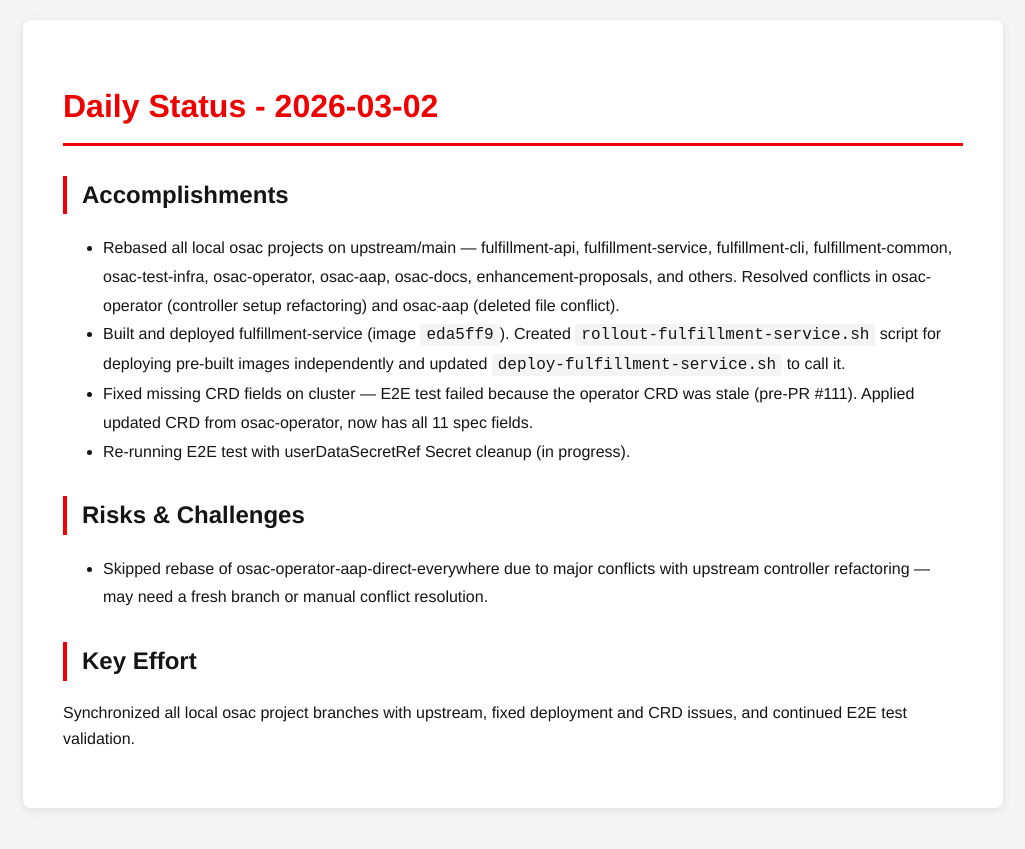
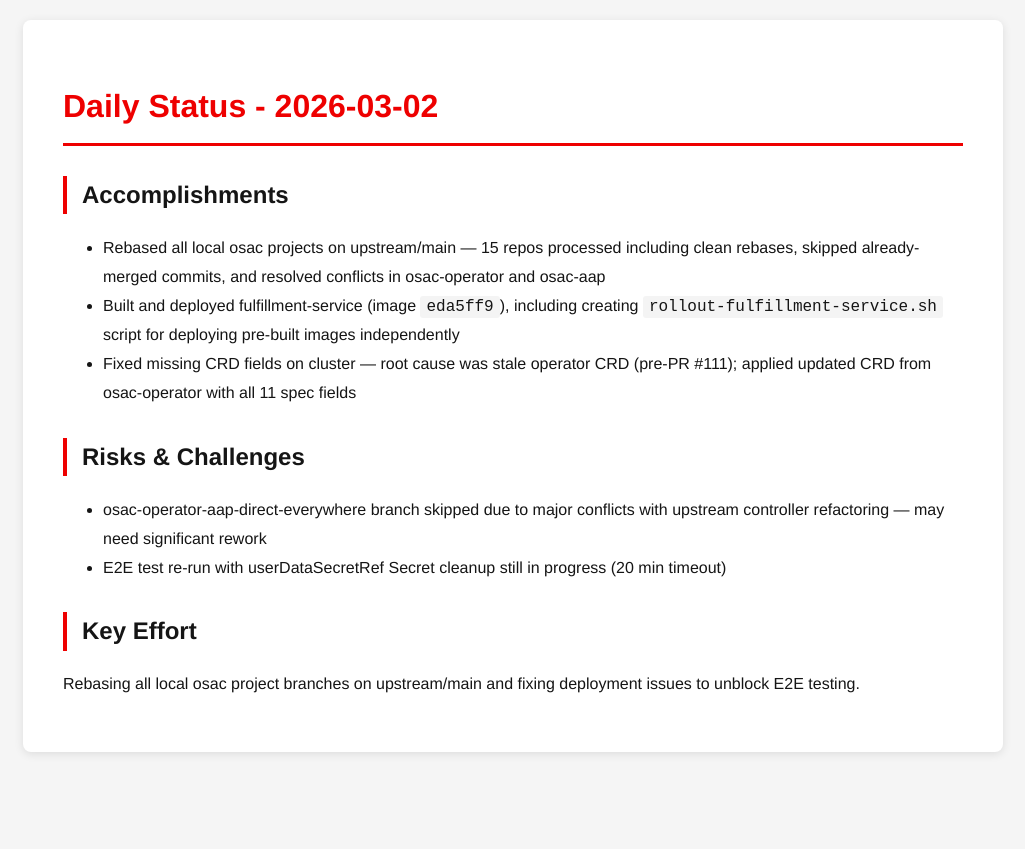
Before and after one commit to tzvatot/daily-status, a Jekyll site: the page built from 2026-03-02.md, in a window 1280 px wide. Shown: the top 849 px of the page, without its empty margins (127-1152 px from the left). Built offline with Jekyll 4.4.1, drawn with Linux system fonts in a browser that asks for light colours.

Commit message:
Daily status update - 2026-03-02

```diff
--- a/2026-03-02.md
+++ b/2026-03-02.md
@@ -7,13 +7,13 @@ date: 2026-03-02
 # Daily Status - 2026-03-02
 
 ## Accomplishments
-- Rebased all local osac projects on upstream/main — fulfillment-api, fulfillment-service, fulfillment-cli, fulfillment-common, osac-test-infra, osac-operator, osac-aap, osac-docs, enhancement-proposals, and others. Resolved conflicts in osac-operator (controller setup refactoring) and osac-aap (deleted file conflict).
-- Built and deployed fulfillment-service (image `eda5ff9`). Created `rollout-fulfillment-service.sh` script for deploying pre-built images independently and updated `deploy-fulfillment-service.sh` to call it.
-- Fixed missing CRD fields on cluster — E2E test failed because the operator CRD was stale (pre-PR #111). Applied updated CRD from osac-operator, now has all 11 spec fields.
-- Re-running E2E test with userDataSecretRef Secret cleanup (in progress).
+- Rebased all local osac projects on upstream/main — 15 repos processed including clean rebases, skipped already-merged commits, and resolved conflicts in osac-operator and osac-aap
+- Built and deployed fulfillment-service (image `eda5ff9`), including creating `rollout-fulfillment-service.sh` script for deploying pre-built images independently
+- Fixed missing CRD fields on cluster — root cause was stale operator CRD (pre-PR #111); applied updated CRD from osac-operator with all 11 spec fields
 
 ## Risks & Challenges
-- Skipped rebase of osac-operator-aap-direct-everywhere due to major conflicts with upstream controller refactoring — may need a fresh branch or manual conflict resolution.
+- osac-operator-aap-direct-everywhere branch skipped due to major conflicts with upstream controller refactoring — may need significant rework
+- E2E test re-run with userDataSecretRef Secret cleanup still in progress (20 min timeout)
 
 ## Key Effort
-Synchronized all local osac project branches with upstream, fixed deployment and CRD issues, and continued E2E test validation.
+Rebasing all local osac project branches on upstream/main and fixing deployment issues to unblock E2E testing.
```
